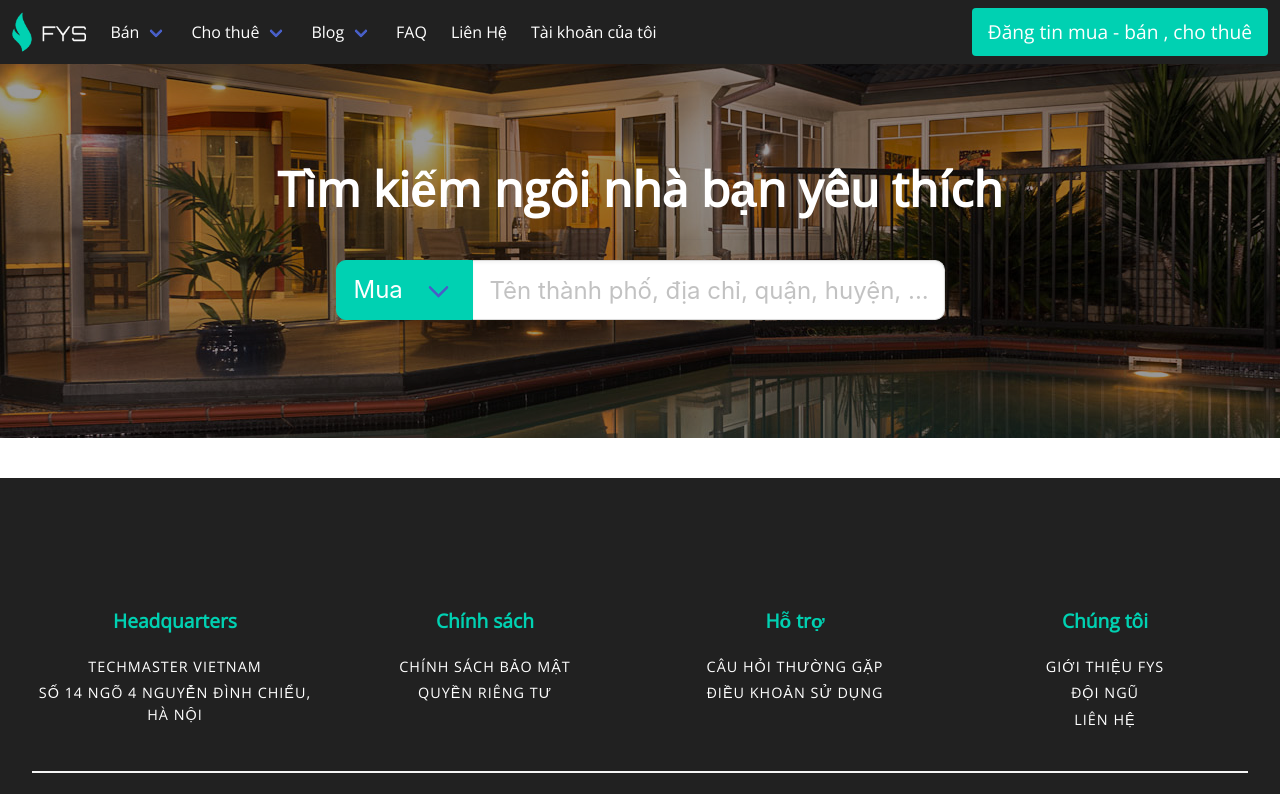
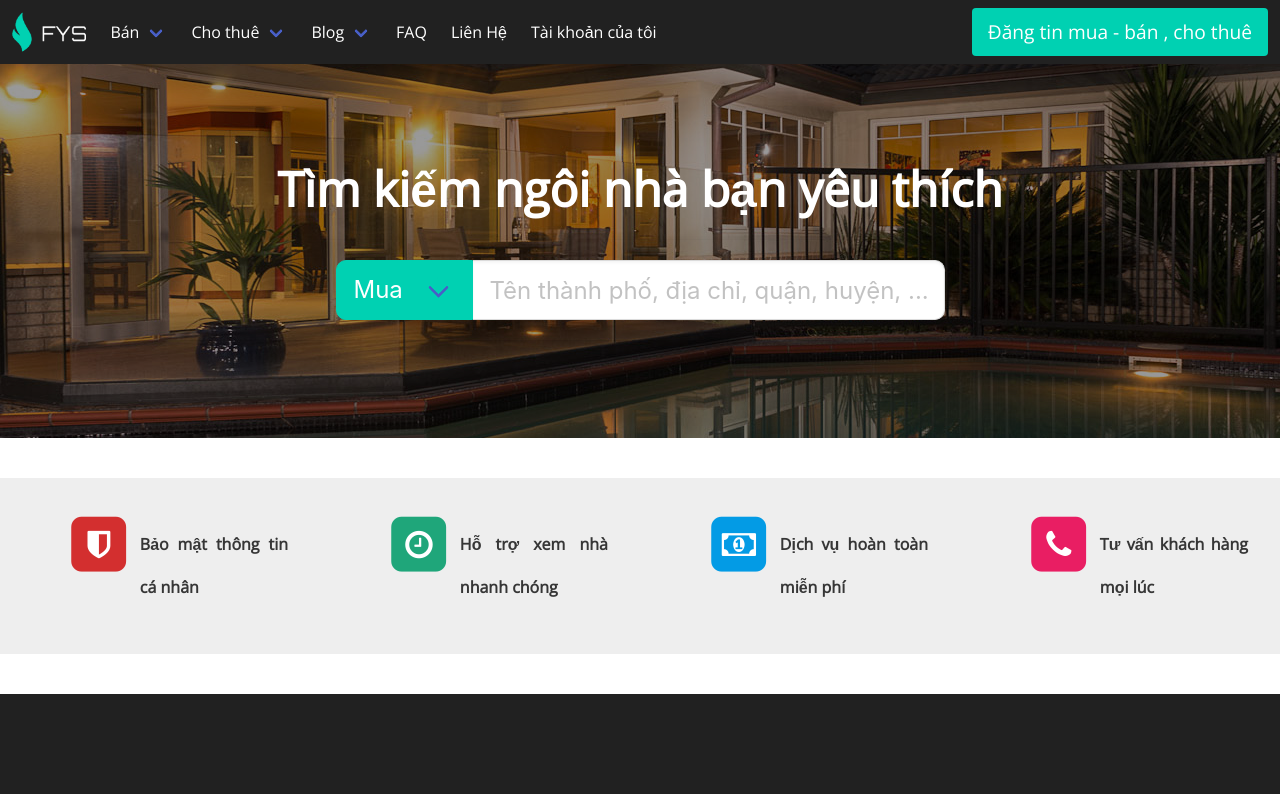
Before and after one commit to chrisph124/fys, a Nuxt app: page / in a window 1280 px wide. Shown: the top 794 px of the page. Built offline with nearby package versions, Linux system fonts and the light colour scheme.

Commit message:
Add route index with info-icon box

```diff
--- a/pages/index.vue
+++ b/pages/index.vue
@@ -1,6 +1,134 @@
 <template>
-
+    <div>
+        <div class="columns is-marginless is-hidden-mobile is-hidden-tablet-only is-hidden-desktop-only">
+            <div class="column">
+                <div class="box">
+                    <article class="media">
+                        <div class="media-left">
+                            <span class="fa-stack fa-lg">
+                                <i class="fa fa-square fa-stack-1x red"></i>
+                                <i class="fa fa-shield fa-stack-2x"></i>
+                            </span>
+                        </div>
+                        <div class="media-content">
+                            <div class="content">
+                                <p>
+                                    <strong>Bảo mật thông tin cá nhân</strong>
+                                </p>
+                            </div>
+                        </div>
+                    </article>
+                </div>
+            </div>
+            <div class="column">
+                <div class="box">
+                    <article class="media">
+                        <div class="media-left">
+                            <span class="fa-stack fa-lg">
+                                <i class="fa fa-square fa-stack-1x green"></i>
+                                <i class="fa fa-clock-o fa-stack-2x"></i>
+                            </span>
+                        </div>
+                        <div class="media-content">
+                            <div class="content">
+                                <p>
+                                    <strong>Hỗ trợ xem nhà nhanh chóng</strong>
+                                </p>
+                            </div>
+                        </div>
+                    </article>
+                </div>
+            </div>
+            <div class="column">
+                <div class="box">
+                    <article class="media">
+                        <div class="media-left">
+                            <span class="fa-stack fa-lg">
+                                <i class="fa fa-square fa-stack-1x blue"></i>
+                                <i class="fa fa-money fa-stack-2x"></i>
+                            </span>
+                        </div>
+                        <div class="media-content">
+                            <div class="content">
+                                <p>
+                                    <strong>Dịch vụ hoàn toàn miễn phí</strong>
+                                </p>
+                            </div>
+                        </div>
+                    </article>
+                </div>
+            </div>
+            <div class="column">
+                <div class="box">
+                    <article class="media">
+                        <div class="media-left">
+                            <span class="fa-stack fa-lg">
+                                <i class="fa fa-square fa-stack-1x pink"></i>
+                                <i class="fa fa-phone fa-stack-2x"></i>
+                            </span>
+                        </div>
+                        <div class="media-content">
+                            <div class="content">
+                                <p>
+                                    <strong>Tư vấn khách hàng mọi lúc</strong>
+                                </p>
+                            </div>
+                        </div>
+                    </article>
+                </div>
+            </div>
+        </div>
+    </div>
 </template>
 
+<script>
+
+</script>
+
 <style scoped>
+.columns {
+    background-color: #EEE;
+    padding: 1% 0
+}
+
+.box {
+    background-color: transparent;
+    border-radius: 0;
+    padding-left: 20%;
+    box-shadow: none
+}
+
+
+.fa-stack-2x {
+    color: white;
+    left: 15%;
+    top: 15%;
+    font-size: 2rem;
+}
+
+.red {
+    color: #D32F2F
+}
+
+.green {
+    color: #1fa67a
+    /* 1fa67a */
+}
+
+.blue {
+    color: #039BE5
+}
+
+.pink {
+    color: #E91E63
+}
+
+.fa-square {
+    font-size: 4rem;
+}
+
+.media-content {
+    line-height: 43px;
+    padding-left: 10px
+}
 </style>
```
